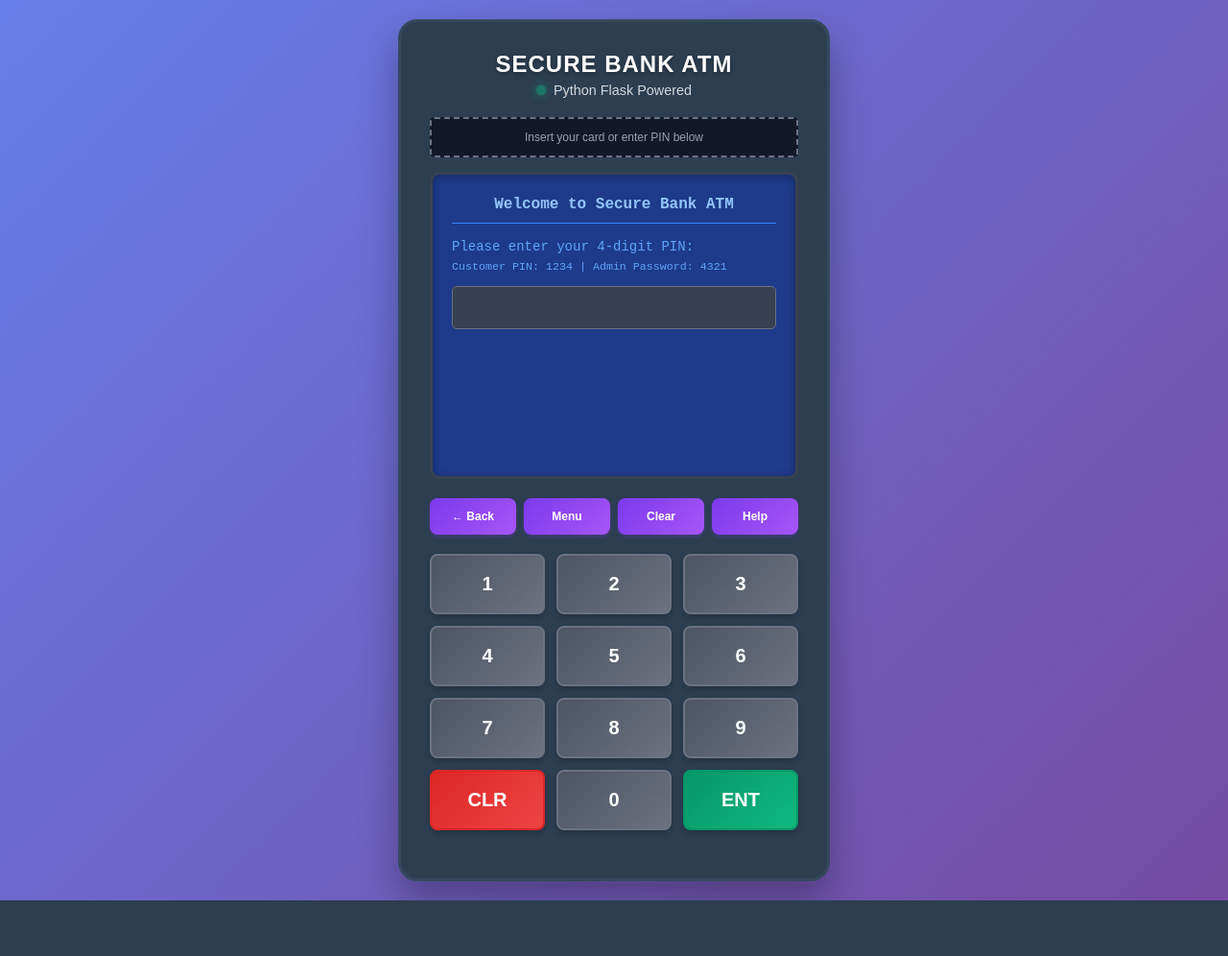
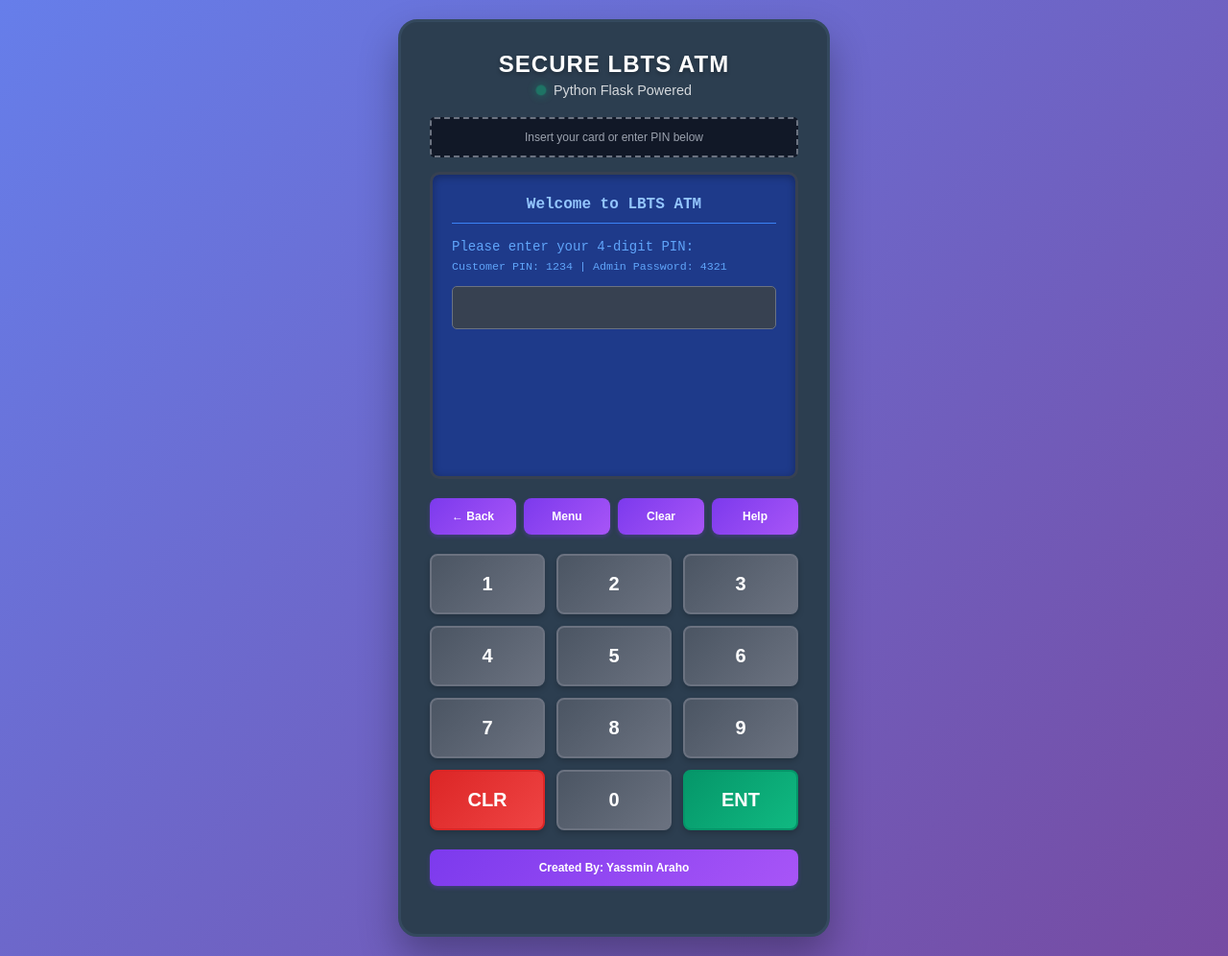
Before and after one commit to drooschuck/atm-web-sim-py, a Flask app: template templates/fixed_index_html.html in a window 1280 px wide. Shown: the whole page at 96% size. Before the commit the page ends 938 px from the top, so only its background shows below. Run offline with Flask 3, Linux system fonts and the light colour scheme; the template is opened without the code that fills it, so the values that code supplies are empty.

Commit message:
add lbts

```diff
--- a/templates/fixed_index_html.html
+++ b/templates/fixed_index_html.html
@@ -364,7 +364,7 @@
 <body>
     <div class="atm-container">
         <div class="atm-header">
-            <div class="bank-name">SECURE BANK ATM</div>
+            <div class="bank-name">SECURE LBTS ATM</div>
             <div class="atm-subtitle">
                 <span class="status-light"></span>
                 Python Flask Powered
@@ -378,7 +378,7 @@
         <div class="screen">
             <!-- Login Screen -->
             <div class="screen-content active" id="login-screen">
-                <h3>Welcome to Secure Bank ATM</h3>
+                <h3>Welcome to LBTS ATM</h3>
                 <p>Please enter your 4-digit PIN:</p>
                 <p><small>Customer PIN: 1234 | Admin Password: 4321</small></p>
                 <div class="input-display" id="pin-display">****</div>
@@ -456,6 +456,9 @@
             <button class="key clear" id="clear-key">CLR</button>
             <button class="key" data-key="0">0</button>
             <button class="key enter" id="enter-key">ENT</button>
+        </div>
+        <div class="function-buttons">
+            <button class="function-btn" id="back-btn">Created By: Yassmin Araho</button>
         </div>
     </div>
 
@@ -738,7 +741,7 @@
             isAdmin = false;
             showScreen('login-screen');
             clearInput();
-            showMessage('Thank you for using Secure Bank ATM!', 'success');
+            showMessage('Thank you for using LBTS ATM!', 'success');
         }
 
         function help() {
```
